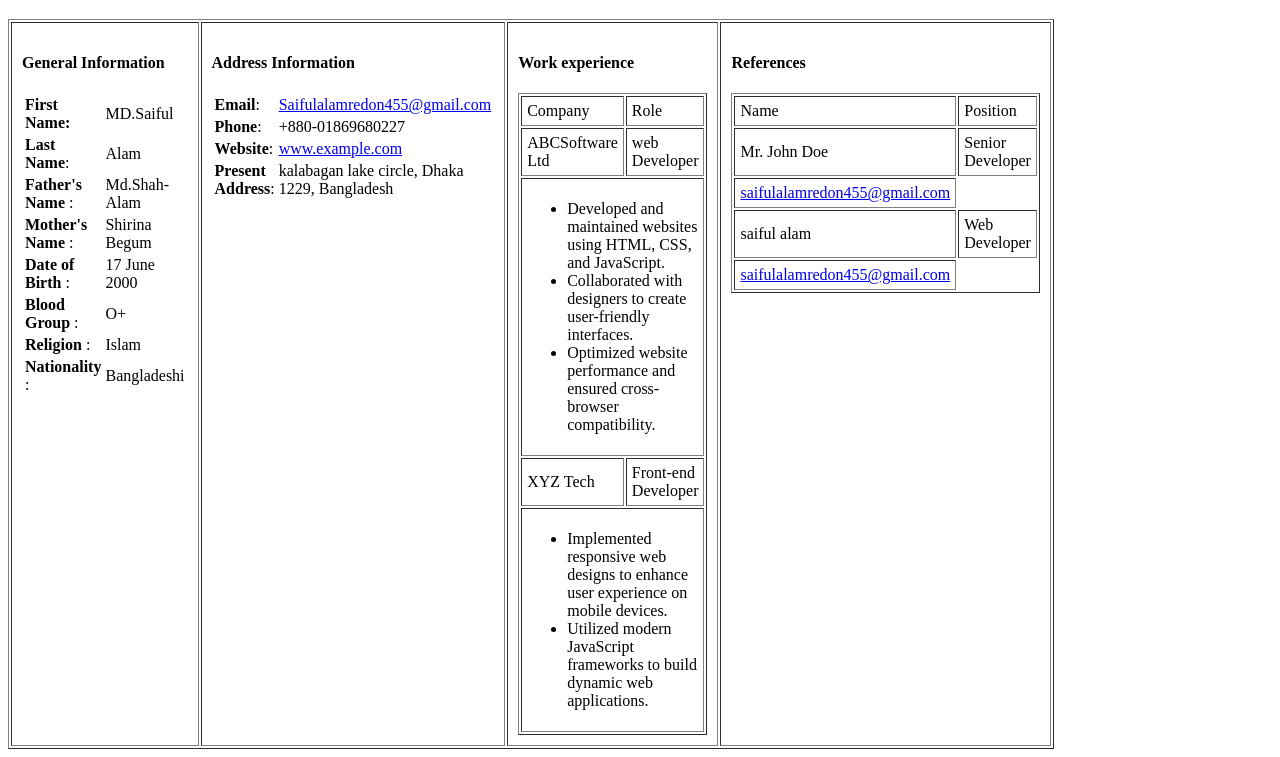
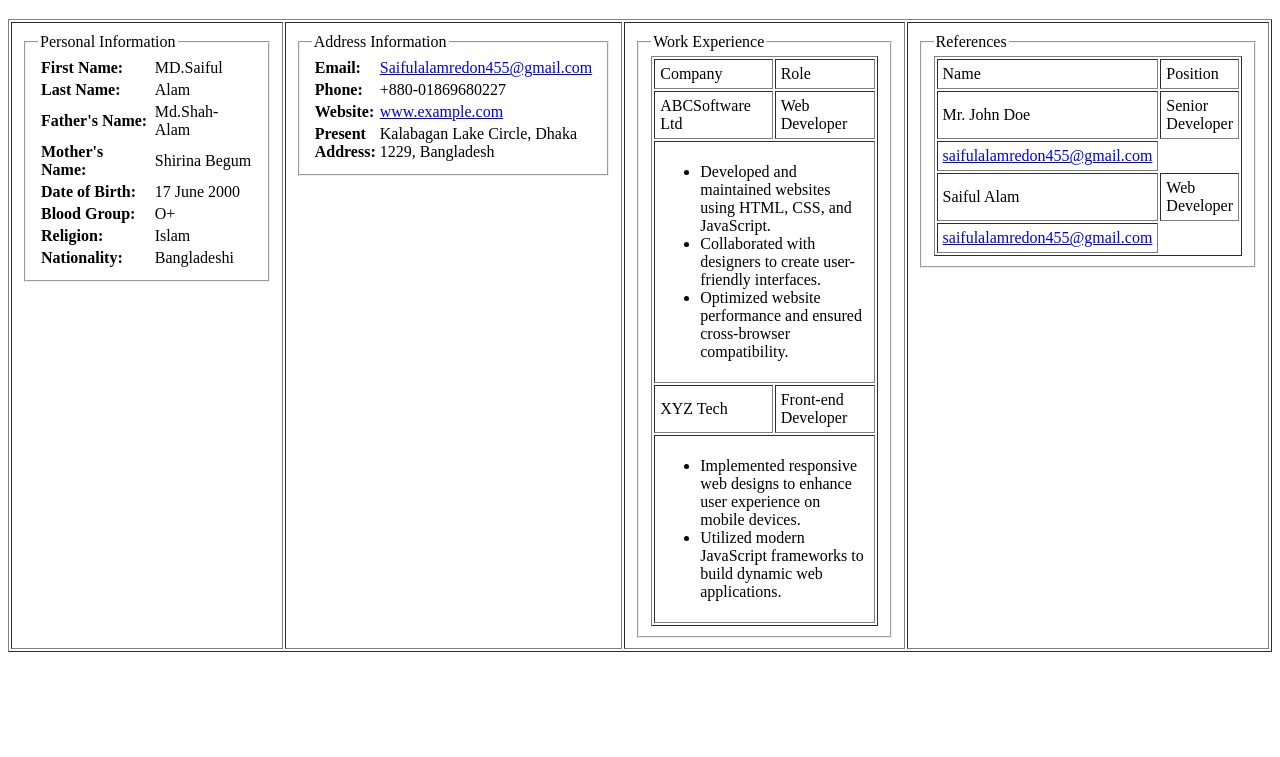
Before and after one commit to saiful455555/web-Technology-E, a plain HTML site: page Lab1/index.html in a window 1280 px wide. Shown: the part 61-818 px from the top of the page. Drawn offline with Linux system fonts and the light colour scheme.

Commit message:
Refactor HTML structure and improve formatting
Updated the structure and formatting of the HTML document, including the addition of fieldsets for better organization of personal, address, work experience, and references sections.

```diff
--- a/Lab1/index.html
+++ b/Lab1/index.html
@@ -7,77 +7,78 @@
 </head>
 <body>
     <h1>Welcome to Saiful's Page</h1>
-    <table border="1" width="50%" cellpadding="10">
+    <table border="1" width="100%" cellpadding="10">
+        <tr>
 
-<tr>
             <td width="25%" valign="top">
-                <h4>General Information </h4>
-
+                <fieldset>
+                    <legend>Personal Information</legend>
                     <table>
                         <tr>
                             <td><b>First Name:</b></td>
                             <td>MD.Saiful</td>
-
                         </tr>
                         <tr>
-                        <td><b>Last Name</b>:</td>
+                            <td><b>Last Name:</b></td>
                             <td>Alam</td>
                         </tr>
-                    </tr>
                         <tr>
-                        <td><b>Father's Name </b>:</td>
+                            <td><b>Father's Name:</b></td>
                             <td>Md.Shah-Alam</td>
                         </tr>
                         <tr>
-                        <td><b>Mother's Name </b>:</td>
+                            <td><b>Mother's Name:</b></td>
                             <td>Shirina Begum</td>
                         </tr>
                         <tr>
-                        <td><b>Date of Birth </b>:</td>
+                            <td><b>Date of Birth:</b></td>
                             <td>17 June 2000</td>
                         </tr>
                         <tr>
-                        <td><b>Blood Group </b>:</td>
+                            <td><b>Blood Group:</b></td>
                             <td>O+</td>
                         </tr>
                         <tr>
-                        <td><b>Religion </b>:</td>
+                            <td><b>Religion:</b></td>
                             <td>Islam</td>
                         </tr>
                         <tr>
-                        <td><b>Nationality </b>:</td>
+                            <td><b>Nationality:</b></td>
                             <td>Bangladeshi</td>
                         </tr>
                     </table>
+                </fieldset>
             </td>
 
+
             <td width="25%" valign="top">
-                <h4>Address Information</h4>
+                <fieldset>
+                    <legend>Address Information</legend>
                     <table>
                         <tr>
-                        <td><b>Email</b>:</td>
+                            <td><b>Email:</b></td>
                             <td><a href="mailto:Saifulalamredon455@gmail.com">Saifulalamredon455@gmail.com</a></td>
-
                         </tr>
                         <tr>
-                        <td><b>Phone</b>:</td>
+                            <td><b>Phone:</b></td>
                             <td>+880-01869680227</td>
                         </tr>
                         <tr>
-                        <td><b>Website</b>:</td>
+                            <td><b>Website:</b></td>
                             <td><a href="https://www.example.com">www.example.com</a></td>
-
                         </tr>
                         <tr>
-                            <td><b>Present Address</b>:</td>
-                            <td> kalabagan lake circle, Dhaka 1229, Bangladesh</td>
+                            <td><b>Present Address:</b></td>
+                            <td>Kalabagan Lake Circle, Dhaka 1229, Bangladesh</td>
                         </tr>
+                    </table>
+                </fieldset>
             </td>
-                    <tr>
-                </table>
-                </td>
+
+
             <td width="25%" valign="top">
-                    <h4>Work experience</h4>
+                <fieldset>
+                    <legend>Work Experience</legend>
                     <table border="1" width="100%" cellpadding="5">
                         <tr>
                             <td>Company</td>
@@ -85,7 +86,7 @@
                         </tr>
                         <tr>
                             <td>ABCSoftware Ltd</td>
-                                <td>web Developer</td>
+                            <td>Web Developer</td>
                         </tr>
                         <tr>
                             <td colspan="2">
@@ -99,22 +100,27 @@
                         <tr>
                             <td>XYZ Tech</td>
                             <td>Front-end Developer</td>
+                        </tr>
                         <tr>
                             <td colspan="2">
                                 <ul>
                                     <li>Implemented responsive web designs to enhance user experience on mobile devices.</li>
                                     <li>Utilized modern JavaScript frameworks to build dynamic web applications.</li>
+                                </ul>
                             </td>
                         </tr>
-                            </tr>
                     </table>
+                </fieldset>
             </td>
+
+
             <td width="25%" valign="top">
-                    <h4>References</h4>
+                <fieldset>
+                    <legend>References</legend>
                     <table border="1" width="100%" cellpadding="5">
                         <tr>
                             <td>Name</td>
-                            <td> Position</td>
+                            <td>Position</td>
                         </tr>
                         <tr>
                             <td>Mr. John Doe</td>
@@ -122,27 +128,20 @@
                         </tr>
                         <tr>
                             <td><a href="mailto:saifulalamredon455@gmail.com">saifulalamredon455@gmail.com</a></td>
-                                </tr>
-                                <tr>
-                                    <td> saiful alam </td>
-                                    <td> Web Developer </td>
 
                         </tr>
                         <tr>
-                                    <td>
-                                        <a href="mailto:saifulalamredon455@gmail.com">saifulalamredon455@gmail.com</a>
+                            <td>Saiful Alam</td>
+                            <td>Web Developer</td>
+                        </tr>
+                        <tr>
+                            <td><a href="mailto:saifulalamredon455@gmail.com">saifulalamredon455@gmail.com</a></td>
+
+                        </tr>
+                    </table>
+                </fieldset>
             </td>
-                                </tr>
-
-
         </tr>
     </table>
 </body>
 </html>
-
-
-
-                        </tr>
-                    </table>
-  </body>
-</html>
```
Lines whose indentation alone changed are shown as unchanged.
